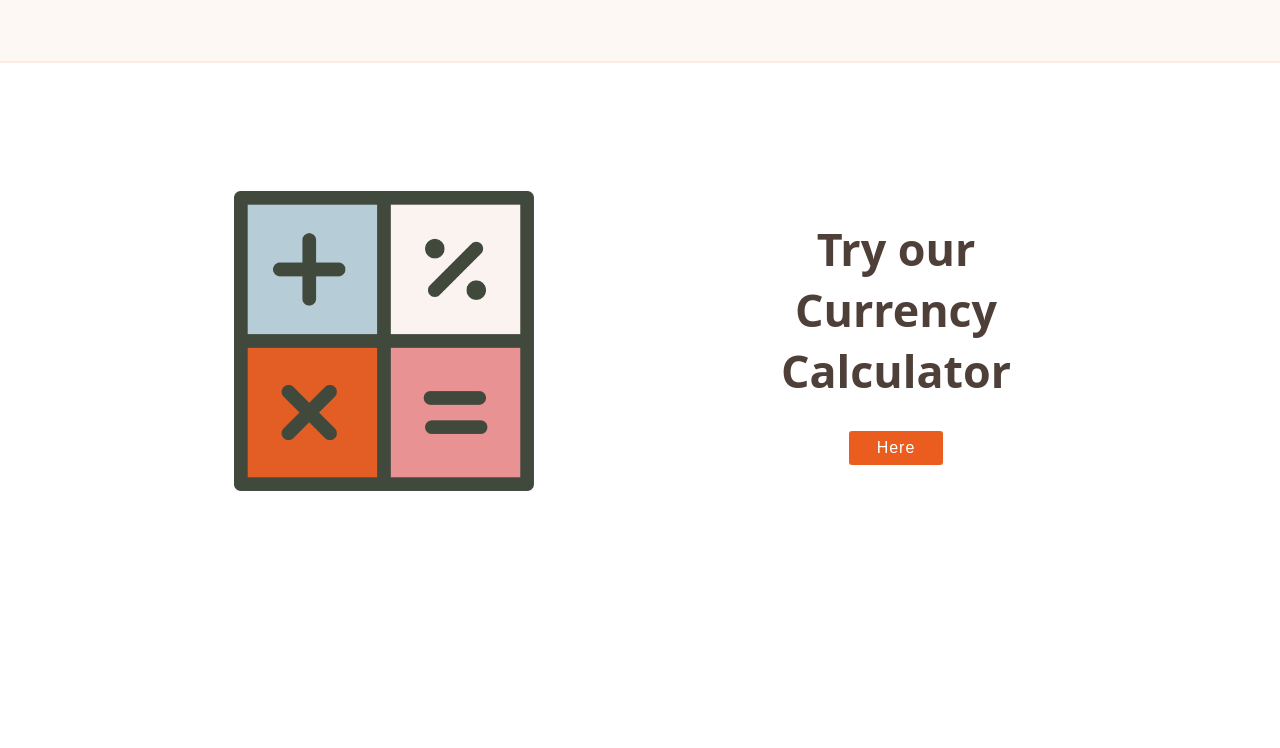
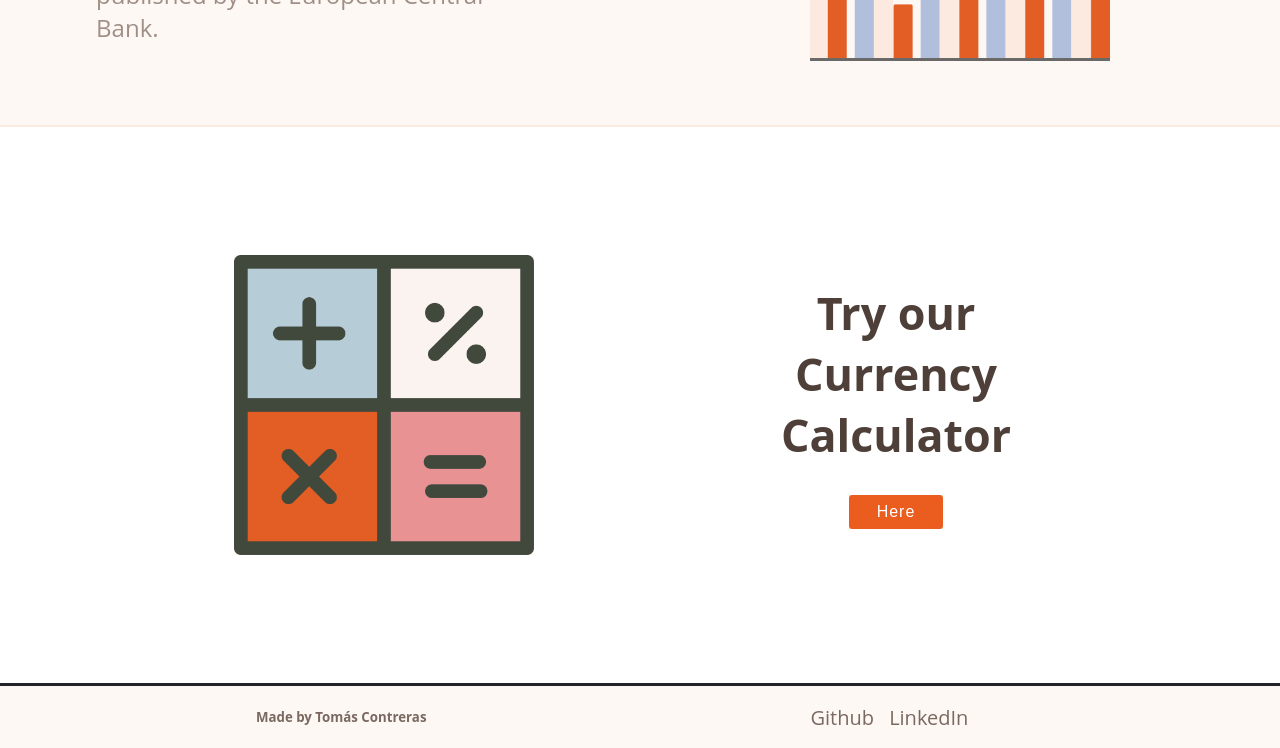
Before and after one commit to TomasConari/Currency-Exchange-Website, a website: page index.html in a window 1280 px wide. Shown: the part 434-1182 px from the top of the page. Before the commit the page ends 1053 px from the top, so only its background shows below. Drawn offline with Linux system fonts and the light colour scheme.

Commit message:
Finished Index.html

```diff
--- a/css/style.css
+++ b/css/style.css
@@ -15,12 +15,28 @@ header{
     background: #fff;
     box-shadow: 0px 2px 15px rgba(0, 0, 0, 0.3);
 }
+#content{
+    border-bottom: solid #212529;
+}
 #tittle{
     font-size: 30px;
     margin-left: 30%;
     font-weight: 400;
     letter-spacing: 2px;
     color: #7a6960;
+}
+footer{
+    display: flex;
+    align-items: center;
+    background-color: #fef8f5;
+
+}
+#firstHalf{
+    color: #7a6960;
+    padding-left: 20%;
+}
+#secondHalf{
+    padding-left: 30%;
 }
 nav{
     margin-left: auto;
@@ -64,7 +80,7 @@ a{
     flex-direction: row;
 }
 #presentationBox{
-    padding-top: 10%;
+    padding-top: 15%;
     padding-bottom: 5%;
     display: flex;
     justify-content: center;
--- a/index.html
+++ b/index.html
@@ -42,7 +42,27 @@
             </div>
         </div>
         <footer>
-
+            <div id="firstHalf">
+                <h5>Made by Tomás Contreras</h5>
+            </div>
+            <div id="secondHalf">
+                <a
+                    id="github"
+                    class="navs"
+                    target="_blank"
+                    href="https://github.com/TomasConari"
+                    >
+                    Github
+                </a>
+                <a
+                    id="github"
+                    class="navs"
+                    target="_blank"
+                    href="https://www.linkedin.com/in/tomas-contreras-235854250/"
+                    >
+                    LinkedIn
+                </a>
+            </div>
         </footer>
     </body>
 </html>
--- /dev/null
+++ b/package.json
@@ -0,0 +1,3 @@
+{
+    "type": "module"
+}
```
Also changed, not shown: Js/getApiPrincipalData.js (renamed from Js/getApiData.js).
